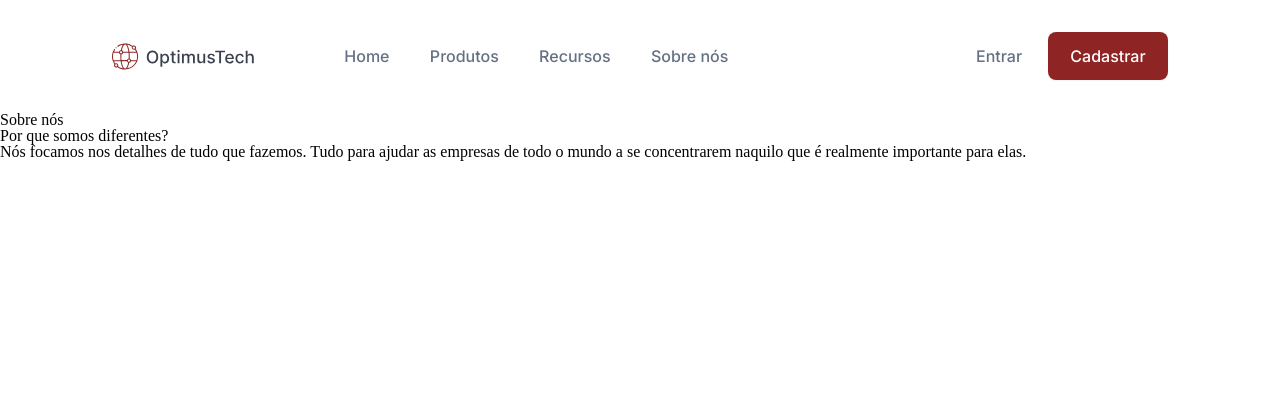
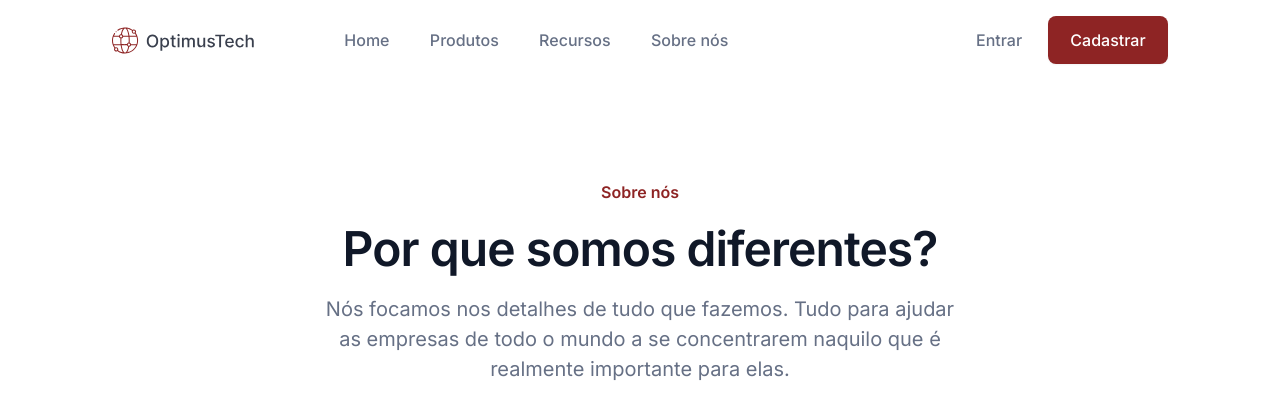
Before and after one commit to jlhmtt/7-days-of-code, a plain HTML site: page index.html in a window 1280 px wide. Drawn offline with Linux system fonts and the light colour scheme.

Commit message:
HTML e CSS do "sobre nós"

```diff
--- a/assets/css/base/variaveis.css
+++ b/assets/css/base/variaveis.css
@@ -1,8 +1,13 @@
 :root {
     --cinza: #667085;
+    --preto: #101828;
     --vermelho: #8E2424;
 
     --tamanho-nav: 16px;
+    --tamanho-h1: 48px;
+    --tamanho-h2: 44px;
+    --tamanho-sobre-p: 16px;
+    --tamanho-sobre-texto: 20px;
 
     --peso-nav: 500;
 }
--- a/assets/css/cabecalho.css
+++ b/assets/css/cabecalho.css
@@ -1,21 +1,20 @@
-.cabecalho{
+.cabecalho {
     align-items: center;
     display: flex;
     flex-direction: row;
-    font-family: 'Inter', sans-serif;
+    font-family: "Inter", sans-serif;
     font-size: 16px;
     font-weight: var(--peso-nav);
     color: var(--cinza);
-    height: 80px;
     justify-content: space-between;
     padding: 1em 7em;
 }
 
-.cabecalho_logo{
+.cabecalho_logo {
     height: 27px;
 }
 
-.cabecalho_container{
+.cabecalho_container {
     align-items: center;
     display: flex;
     flex-direction: row;
@@ -23,15 +22,15 @@
     width: 78%;
 }
 
-.cabecalho_nav{
+.cabecalho_nav {
     align-items: center;
     display: flex;
     flex-direction: row;
     justify-content: space-between;
-    width: 24em
+    width: 24em;
 }
 
-.cabecalho_nav-botoes{
+.cabecalho_nav-botoes {
     align-items: center;
     display: flex;
     flex-direction: row;
--- /dev/null
+++ b/assets/css/sobre-nos.css
@@ -0,0 +1,32 @@
+.sobre {
+    display: flex;
+    flex-direction: column;
+    justify-content: space-between;
+    align-items: center;
+    height: 12.75em;
+    padding: 6.25em 20em;
+    font-family: "Inter", sans-serif;
+    text-align: center;
+}
+
+.sobre_p {
+    font-size: var(--tamanho-sobre-p);
+    font-weight: 600;
+    color: var(--vermelho);
+    line-height: 24px;
+}
+
+.sobre_titulo {
+    font-size: var(--tamanho-h1);
+    font-weight: 600;
+    color: var(--preto);
+    line-height: 60px;
+    letter-spacing: -0.02em;
+}
+
+.sobre_texto {
+    font-size: var(--tamanho-sobre-texto);
+    font-weight: 400;
+    color: var(--cinza);
+    line-height: 30px;
+}
--- a/index.html
+++ b/index.html
@@ -14,6 +14,7 @@
         <link rel="stylesheet" href="assets/css/base/variaveis.css" />
         <link rel="stylesheet" href="assets/css/cabecalho.css" />
         <link rel="stylesheet" href="assets/css/botao.css" />
+        <link rel="stylesheet" href="assets/css/sobre-nos.css" />
         <title>OptimusTech | Sobre nós</title>
     </head>
     <body>
```
